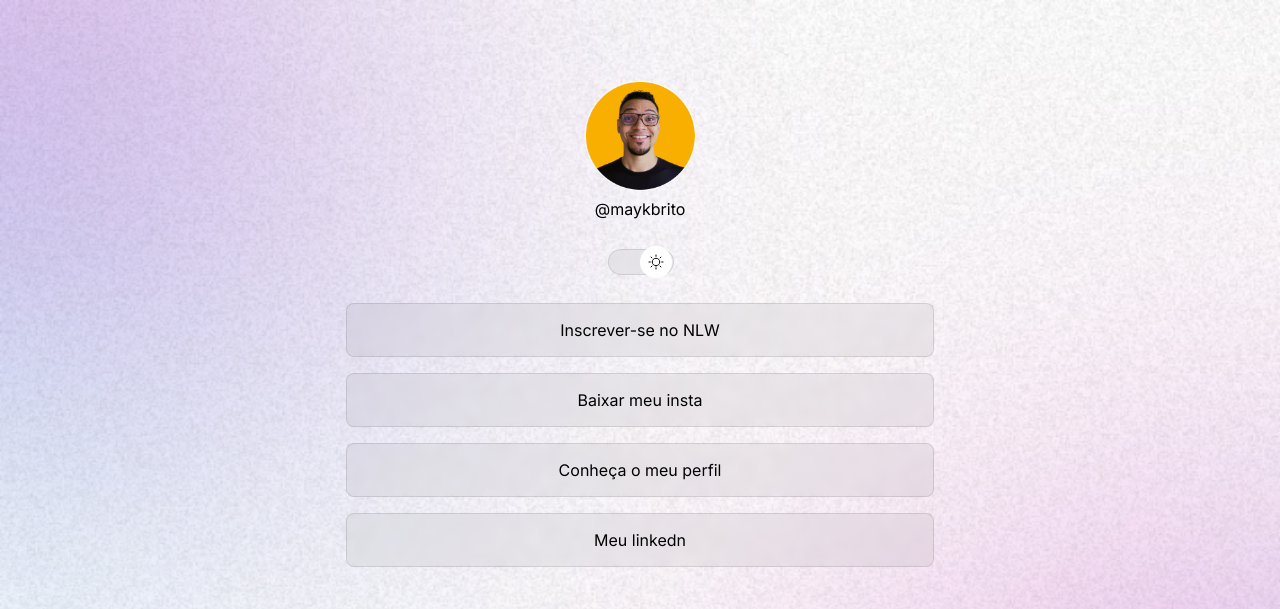
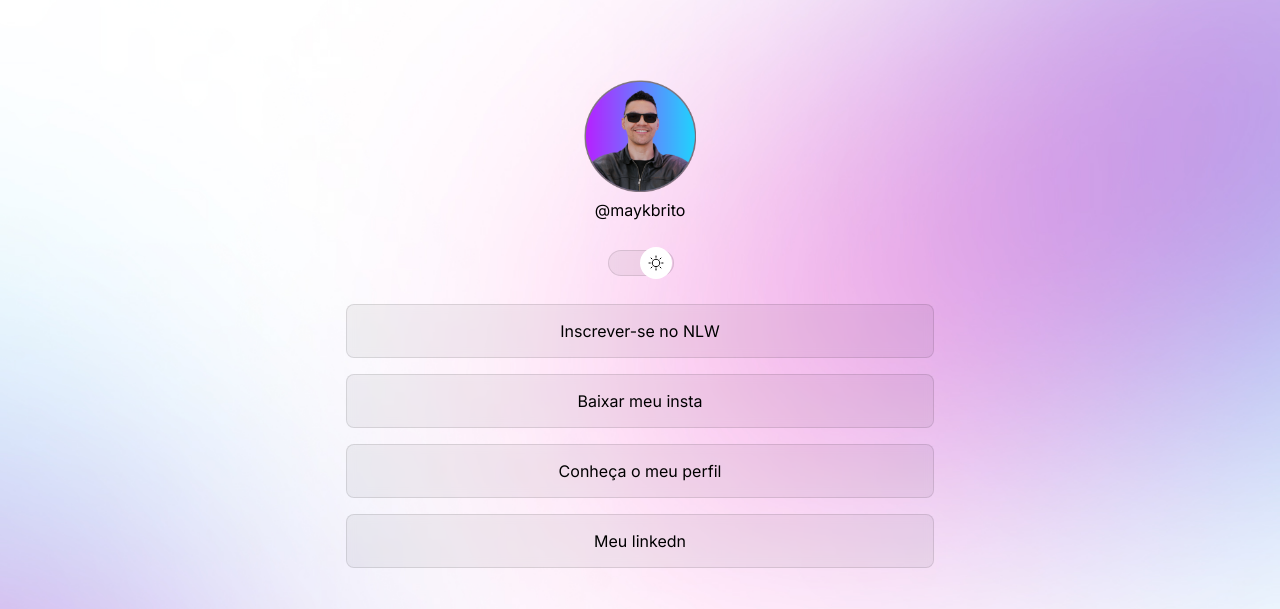
Before and after one commit to suamae1/Projeto, a plain HTML site: page index.html in a window 1280 px wide. Shown: the top 609 px of the page. Drawn offline with nearby package versions, Linux system fonts and the light colour scheme.

Commit message:
changed container img

```diff
--- a/index.html
+++ b/index.html
@@ -19,7 +19,7 @@
 
 
     <img
-src="./assets/avatar.png"
+src="./assets/avatar-light.png"
  alt="">
  <p>@maykbrito</p>
 </div>
@@ -52,7 +52,7 @@ src="./assets/avatar.png"
     <ion-icon name="logo-instagram">
     </ion-icon>
     </a>
-    <a href="https://youtube.com/@maykbrito"target="_blank">
+    <a href="https://youtube.com/@joke9167"target="_blank">
     <ion-icon name="logo-youtube">
     </ion-icon>
     </a>
--- a/style.css
+++ b/style.css
@@ -22,12 +22,14 @@ padding: 0;
 }
 body{
   /*background image repeat position/size*/
-  background: var(--bg-url) no-repeat top center/cover
+  background: var(--bg-url) no-repeat top center/cover;
+  height: 100vh;
 }
 body * {
   font-family:'Inter',sans-serif;
   color: var(--text-color);
 }
+
 #container {
     width: 100%;
     max-width: 588px;
@@ -129,3 +131,11 @@ footer{
   text-align: center;
   font-size: 14px;
 }
+@media (min-width: 700px) {
+  :root {
+    --bg-url: url(./assets/bg-desktop.jpg);
+  }
+  .Light {
+    --bg-url: url(./assets/bg-desktop-light.jpg);
+  }
+}
```
